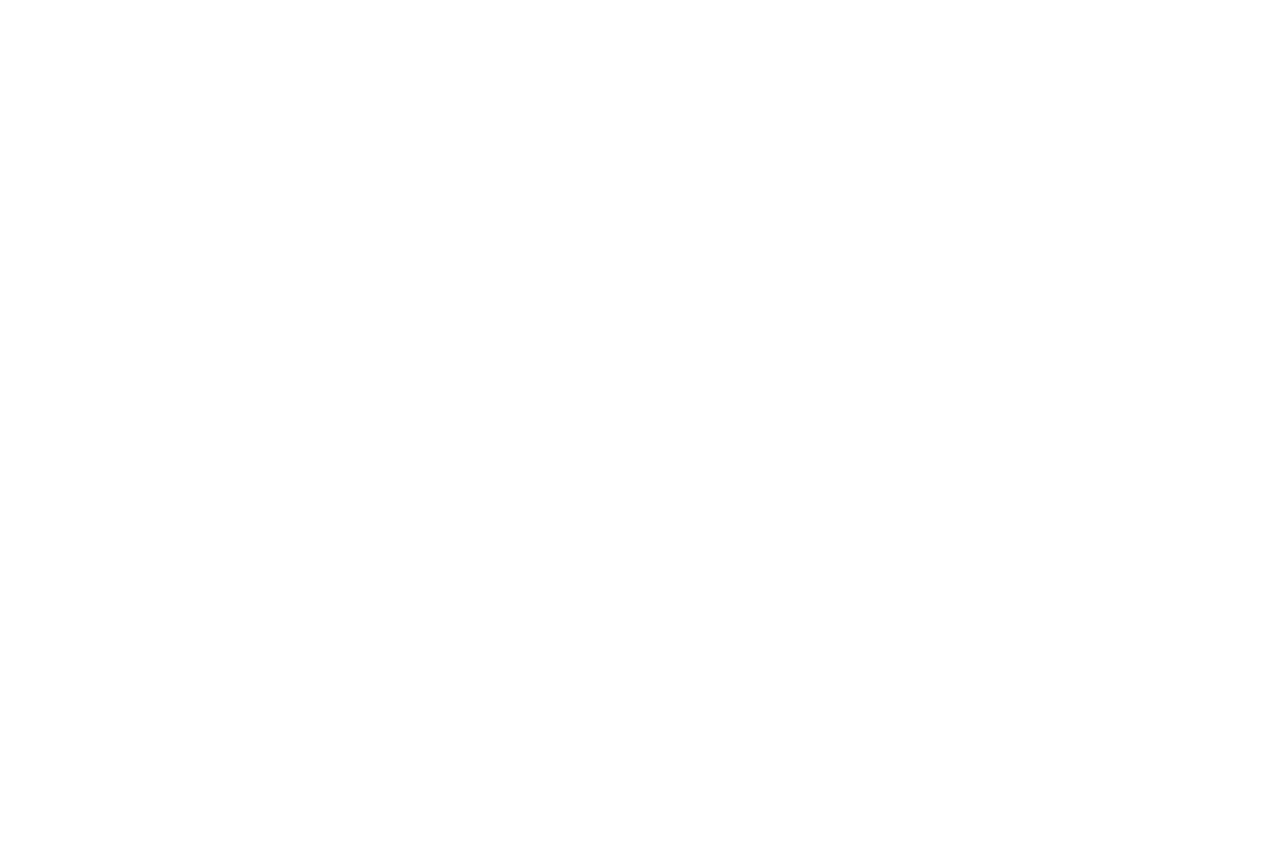
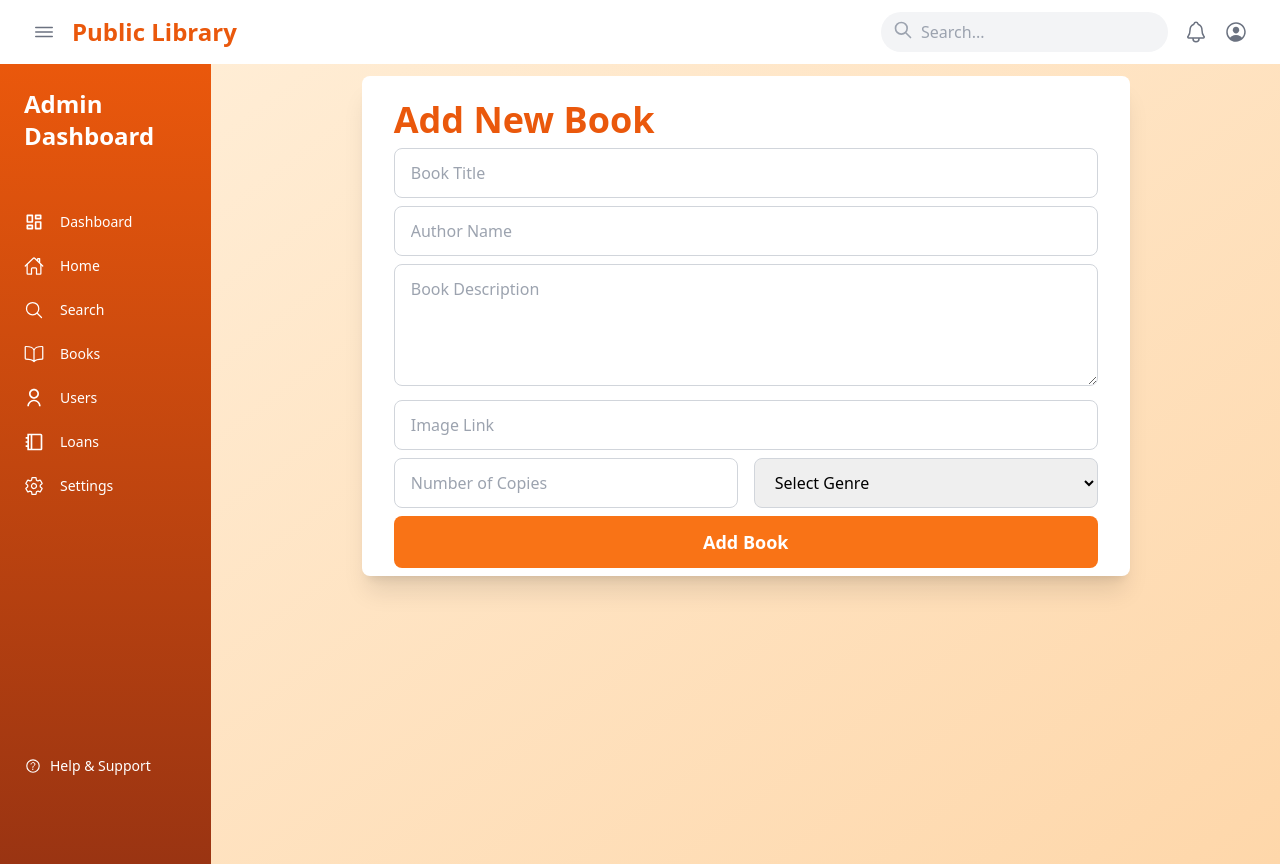
Before and after one commit to Prem2310/LibraryManagementSystem, a React (Vite) app in the folder Frontend/: page /update-books in a window 1280 px wide. Before the commit this address had no page. Before the commit the page ends 800 px from the top, so only its background shows below. Built offline with nearby package versions, Linux system fonts and the light colour scheme.

Commit message:
removed line error

```diff
--- a/Frontend/src/App.jsx
+++ b/Frontend/src/App.jsx
@@ -6,6 +6,7 @@ import { LibStatsPage } from "./pages/LibStatsPage";
 
 import Signin from "./pages/SignIn";
 import Signup from "./pages/SignUp";
+import { AdminPage } from "./pages/AdminPage";
 
 function App() {
   return (
@@ -17,6 +18,8 @@ function App() {
           <Route path="/admin-books" element={<AdminSearchPage/>} />
           <Route path="/lib-stats" element={<LibStatsPage/>} />
           <Route path="/signin" element={<Signin />} />
+          <Route path="/update-books" element={<AdminPage/>} />
+
         </Routes>
       </BrowserRouter>
     </>
--- a/Frontend/src/components/AdminSidebar.jsx
+++ b/Frontend/src/components/AdminSidebar.jsx
@@ -23,7 +23,7 @@ export default function AdminSidebar() {
         <SidebarLink icon={<RiBookletLine />} text="Loans" />
         <SidebarLink icon={<IoSettingsOutline />} text="Settings" />
       </nav>
-      <div className="absolute bottom-0 w-full p-6 border-t border-orange-500">
+      <div className="absolute bottom-0 w-full p-6 ">
         <FooterLink icon={<IoHelpCircleOutline />} text="Help & Support" />
       </div>
     </div>
```
